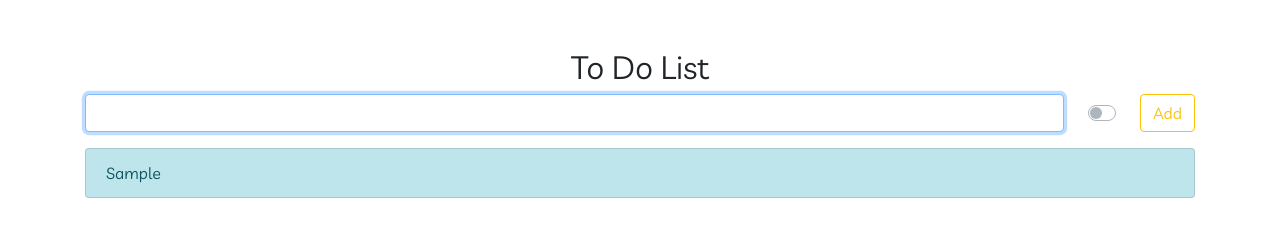
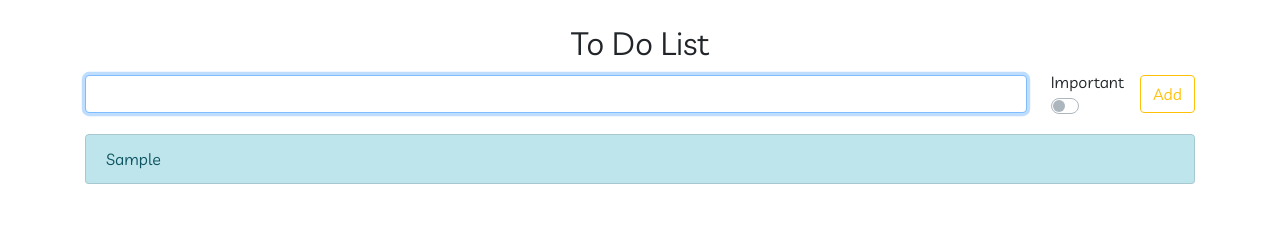
Before and after one commit to Ndn1618/to-do-list, a plain HTML site: page index.html in a window 1280 px wide. Both pictures are taken after typing "Sample" into the empty fields and a click on the button "Add". Drawn offline with Linux system fonts and the light colour scheme.

Commit message:
Optimize codes

```diff
--- a/index.html
+++ b/index.html
@@ -4,7 +4,7 @@
 <head>
   <meta charset="UTF-8">
   <meta name="viewport" content="width=device-width, initial-scale=1.0">
-  <title>55-dars. Bootstrap. container va boshqa umumiy masalalar</title>
+  <title>To do list</title>
   <link rel="stylesheet" href="css/bootstrap.min.css">
   <link href="https://fonts.googleapis.com/css2?family=Livvic:wght@400;700&display=swap" rel="stylesheet">
   <link rel="stylesheet" href="css/styles.css">
@@ -13,23 +13,26 @@
 <body>
   <h1 class="sr-only">Write your doings list</h1>
 
-  <section class="py-5">
-    <div class="container">
-      <h2 class="text-center">To Do List</h2>
+  <section>
+    <div class="container d-flex flex-column vh-100 overflow-hidden">
+      <h2 class="text-center mt-4">To Do List</h2>
       <form class="activity-form d-flex flex-column" action="https://echo.htmlacademy.ru" method="POST">
         <div class="form-group d-flex align-items-center">
           <input class="activity-input form-control mr-4" type="text" name="activity" aria-label="Write activity"
             autocomplete="off" required>
-          <div class="custom-control custom-switch mr-3">
-            <input class="important-activity custom-control-input" type="checkbox" name="important-activity"
-              id="customSwitch">
-            <label class="custom-control-label" for="customSwitch"></label>
-          </div>
+          <label class="mb-0 mr-3" for="customSwitch">
+            Important
+            <div class="custom-control custom-switch">
+              <input class="important-activity custom-control-input" type="checkbox" name="important-activity"
+                id="customSwitch">
+              <label class="custom-control-label" for="customSwitch"></label>
+            </div>
+          </label>
           <button class="btn btn-outline-warning" type="submit">Add</button>
         </div>
       </form>
 
-      <ol class="activity-list list-group"></ol>
+      <ol class="activity-list list-group flex-grow-1 overflow-auto"></ol>
     </div>
   </section>
 
--- a/js/scripts.js
+++ b/js/scripts.js
@@ -26,7 +26,7 @@ elActivityForm.addEventListener('submit', function (evt) {
     for (activity of activities) {
       var elActivityItem = document.createElement('li');
 
-      elActivityItem.classList.add('list-group-item', 'list-group-item-info');
+      elActivityItem.classList.add('list-group-item', 'list-group-item-info', 'text-break');
       elActivityItem.classList.remove('list-group-item-warning');
 
       if (activity.includes(' ')) {
@@ -42,4 +42,5 @@ elActivityForm.addEventListener('submit', function (evt) {
 
   elActivityInput.value = '';
   elActivityInput.focus();
+  elImportantActivityInput.checked = false;
 });
```
